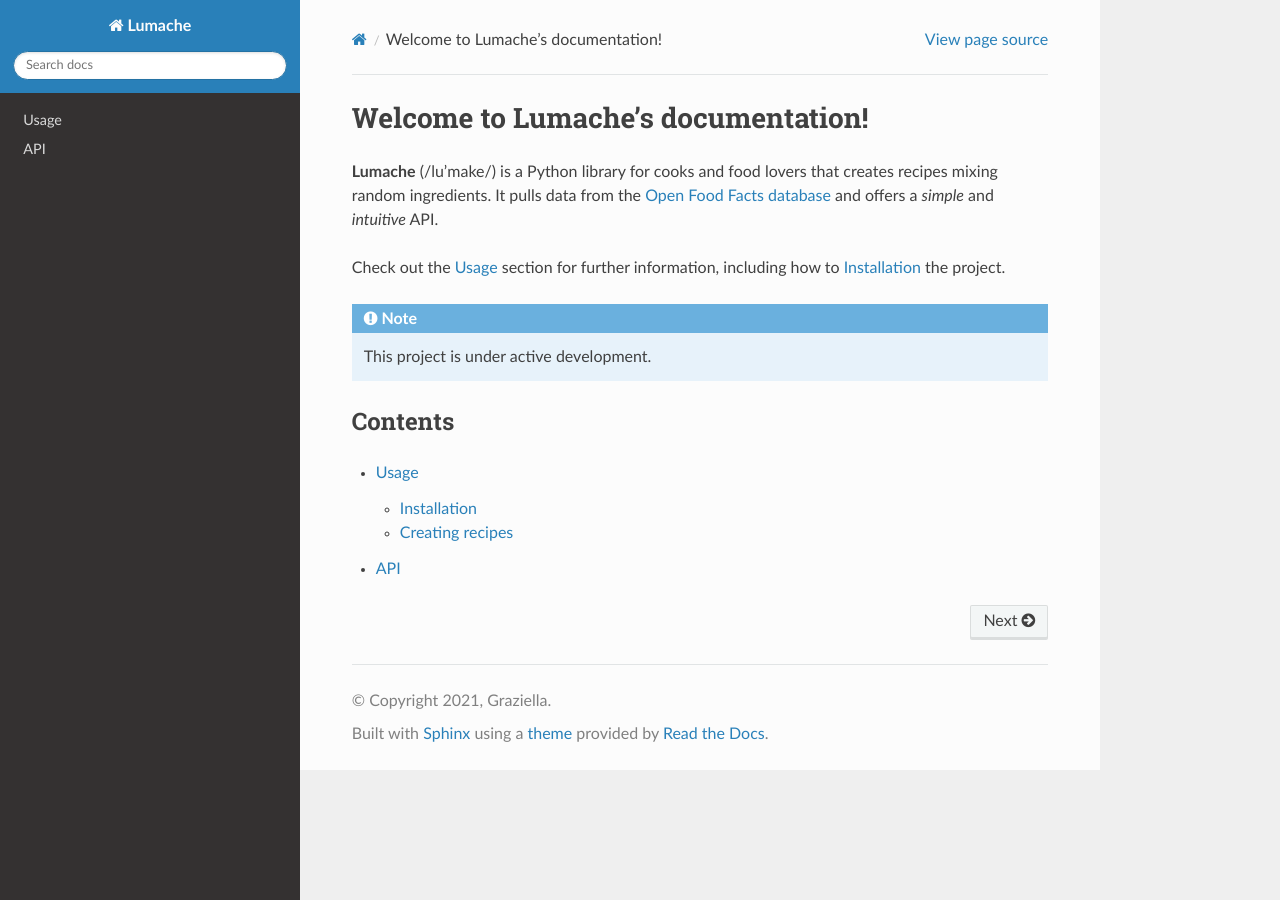
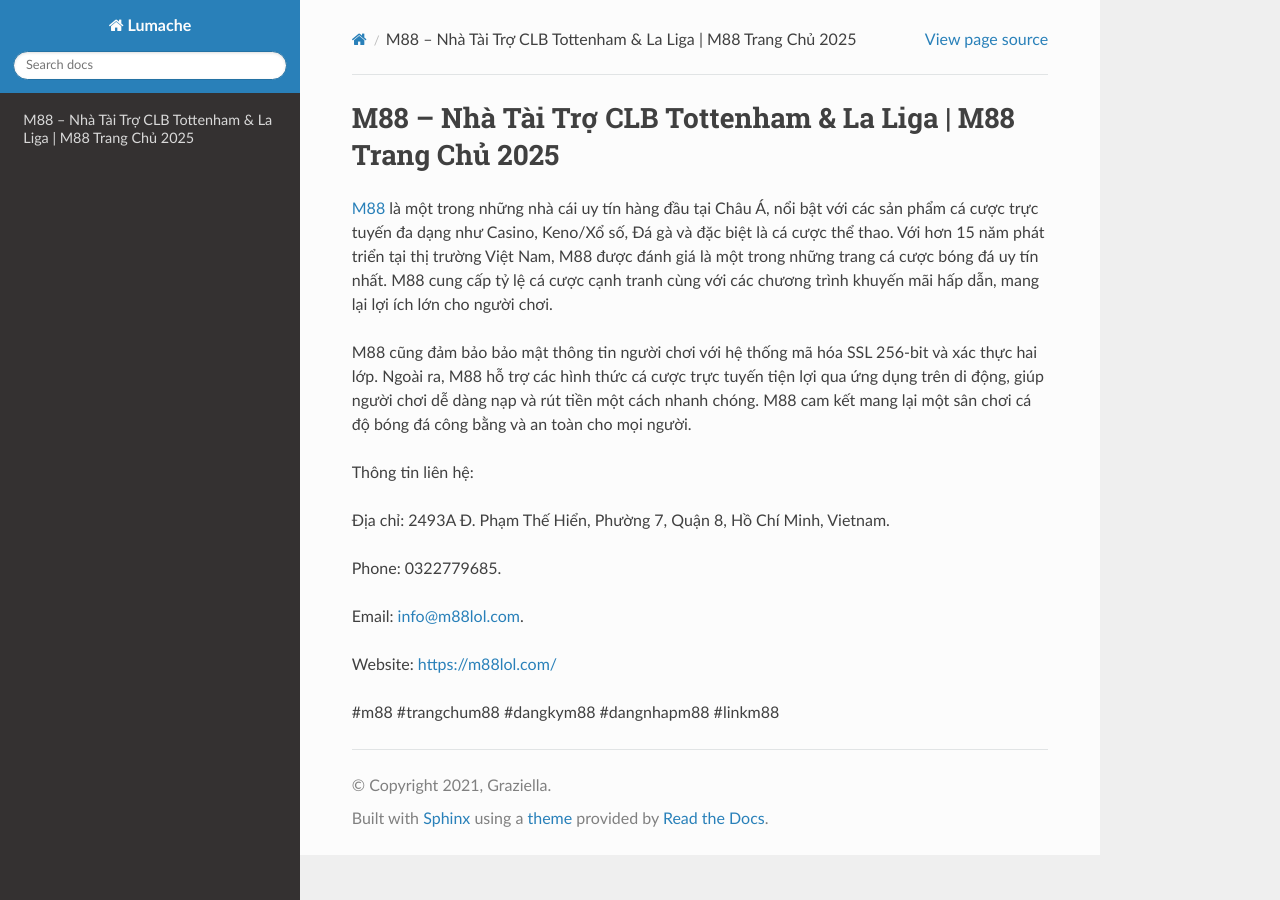
Before and after one commit to dtri8785/1m88lolcom, a Sphinx documentation site: the page built from docs/source/index.rst, in a window 1280 px wide. Built offline with Sphinx 7.4.7 and the Read the Docs theme 3.1.0, drawn with Linux system fonts in a browser that asks for light colours.

Commit message:
Update index.rst

```diff
--- a/docs/source/index.rst
+++ b/docs/source/index.rst
@@ -1,22 +1,18 @@
-Welcome to Lumache's documentation!
+M88 – Nhà Tài Trợ CLB Tottenham & La Liga | M88 Trang Chủ 2025
 ===================================
 
-**Lumache** (/lu'make/) is a Python library for cooks and food lovers
-that creates recipes mixing random ingredients.
-It pulls data from the `Open Food Facts database <https://world.openfoodfacts.org/>`_
-and offers a *simple* and *intuitive* API.
+`M88 <https://m88lol.com/>`_ là một trong những nhà cái uy tín hàng đầu tại Châu Á, nổi bật với các sản phẩm cá cược trực tuyến đa dạng như Casino, Keno/Xổ số, Đá gà và đặc biệt là cá cược thể thao. Với hơn 15 năm phát triển tại thị trường Việt Nam, M88 được đánh giá là một trong những trang cá cược bóng đá uy tín nhất. M88 cung cấp tỷ lệ cá cược cạnh tranh cùng với các chương trình khuyến mãi hấp dẫn, mang lại lợi ích lớn cho người chơi.
 
-Check out the :doc:`usage` section for further information, including
-how to :ref:`installation` the project.
+M88 cũng đảm bảo bảo mật thông tin người chơi với hệ thống mã hóa SSL 256-bit và xác thực hai lớp. Ngoài ra, M88 hỗ trợ các hình thức cá cược trực tuyến tiện lợi qua ứng dụng trên di động, giúp người chơi dễ dàng nạp và rút tiền một cách nhanh chóng. M88 cam kết mang lại một sân chơi cá độ bóng đá công bằng và an toàn cho mọi người.
 
-.. note::
+Thông tin liên hệ:
 
-   This project is under active development.
+Địa chỉ: 2493A Đ. Phạm Thế Hiển, Phường 7, Quận 8, Hồ Chí Minh, Vietnam.
 
-Contents
---------
+Phone: 0322779685.
 
-.. toctree::
+Email: info@m88lol.com.
 
-   usage
-   api
+Website: https://m88lol.com/
+
+#m88 #trangchum88 #dangkym88 #dangnhapm88 #linkm88
```
